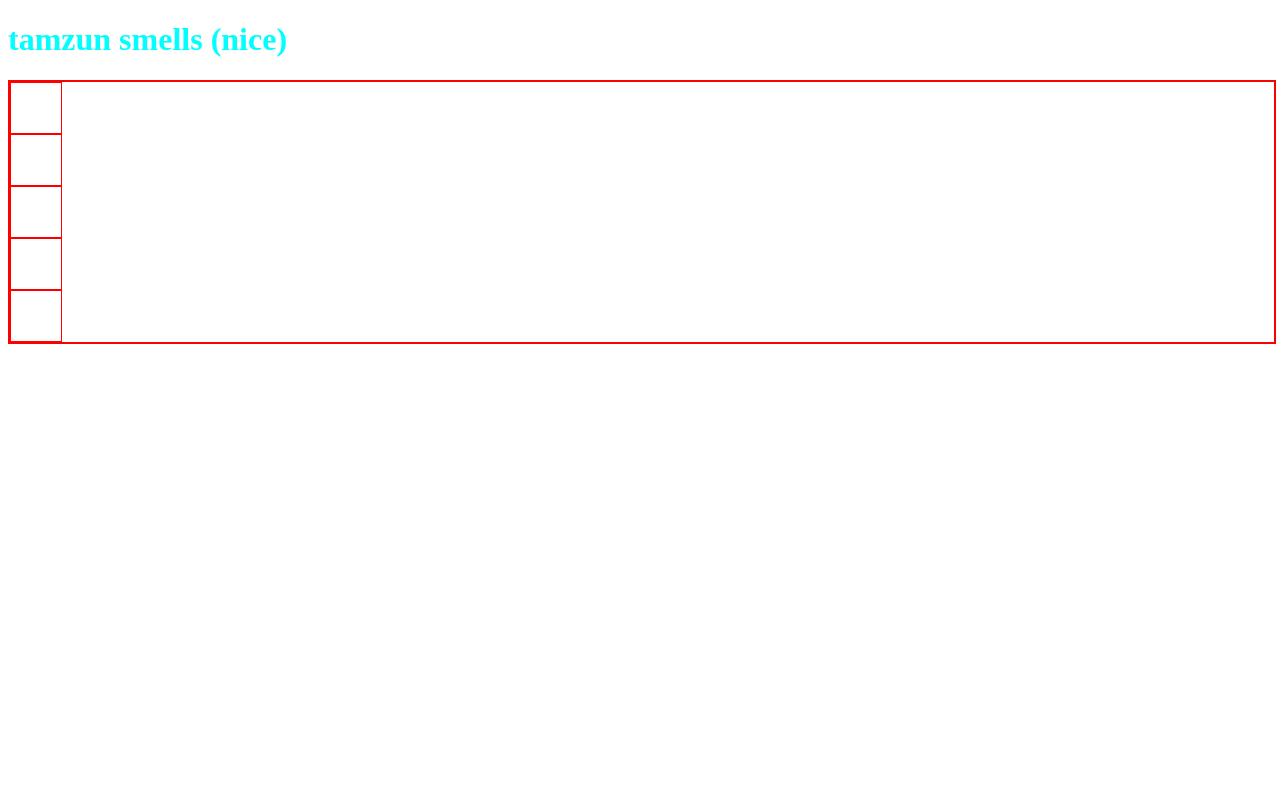
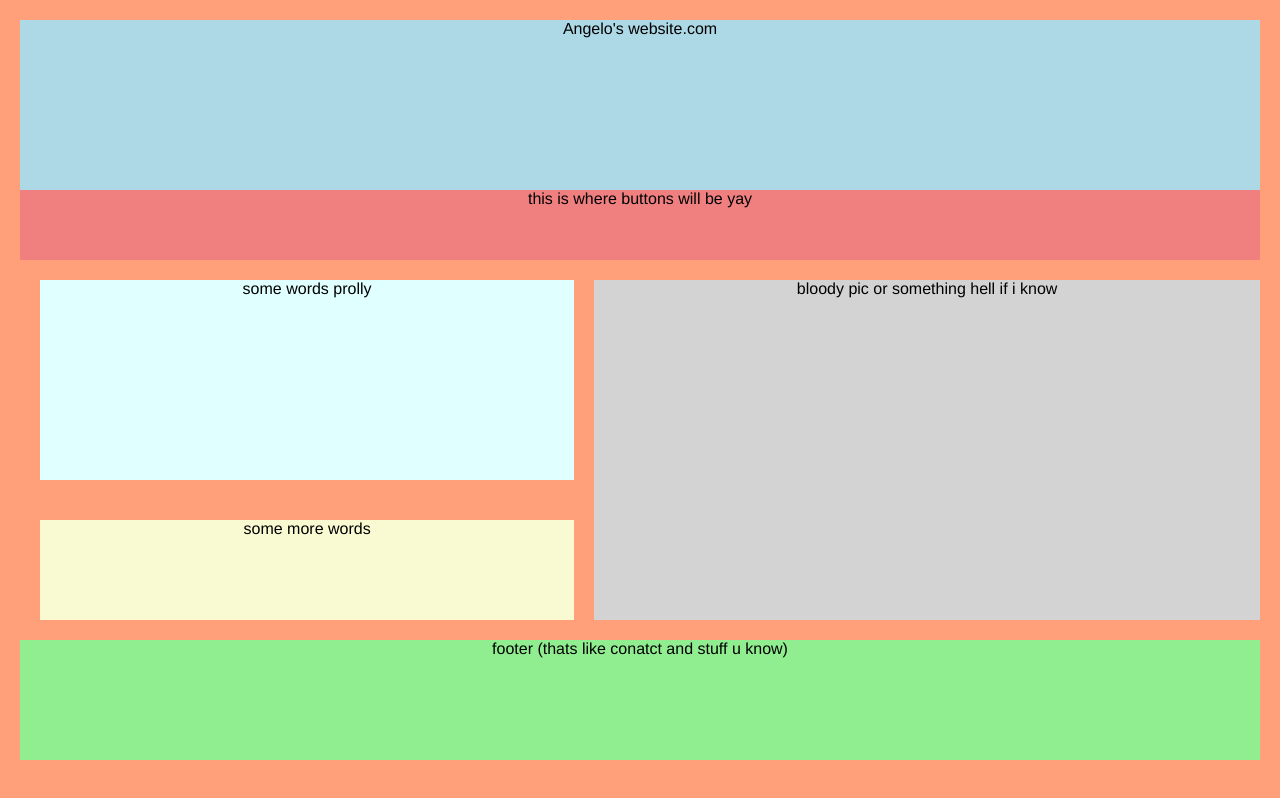
Before and after one commit to aaangelo/aaangelo.github.io, a plain HTML site: page index.html in a window 1280 px wide. Drawn offline with Linux system fonts and the light colour scheme.

Commit message:
grid and boxes
threw together a quick grid with a few boxes in it to give an idea of how the page will look

```diff
--- a/index.html
+++ b/index.html
@@ -4,16 +4,13 @@
     <title>Angelo's Portfolio</title>
     <link rel="stylesheet" href="style.css">
     </head>
-
-    <body>
-        <h1>tamzun smells (nice) </h1>
-        <div id="grid">
-            <div class="box" id="a"></div>
-            <div class="box" id="b"></div>
-            <div class="box" id="c"></div>
-            <div class="box" id="d"></div>
-            <div class="box" id="e"></div>
-        </div>
+    <body id="grid">
+            <header class="box">Angelo's website.com</header>
+            <nav class="box">this is where buttons will be yay</nav>
+            <div class="box" id="a"> some words prolly </div>
+            <div class="box" id="b"> some more words </div>
+            <div class="box" id="c"> bloody pic or something hell if i know </div>
+            <footer class="box">footer (thats like conatct and stuff u know)</footer>
     </body>
 
 </html>
--- a/style.css
+++ b/style.css
@@ -1,17 +1,67 @@
+html {
+    font-family: Helvetica, sans-serif, Arial;
+    background-color: lightsalmon;
+
+
+}
 #grid {
-    border: 2px solid red;
+    margin: 0%;
+    padding: 20px;
     display: grid;
-    width: 100%;
+    width: auto;
     height: auto;
+    grid-template-areas:"header  header"
+                        "nav   nav"
+                        "a  c"
+                        "b  c"
+                        "footer  footer";
+
 }
 
 .box {
-    border: 1px solid red;
-    width: 50px;
-    height: 50px;
-
+    text-align: center;
 }
 
 h1 {
     color: aqua;
 }
+
+header {
+    grid-area: header;
+    background-color: lightblue;
+    height: 170px;
+
+}
+
+nav {
+    grid-area: nav;
+    background-color: lightcoral;
+    height: 70px;
+}
+
+#a {
+    grid-area: a;
+    background-color: lightcyan;
+    height: 200px;
+    margin: 20px;
+}
+
+#b {
+    grid-area: b;
+    background-color: lightgoldenrodyellow;
+    height: 100px;
+    margin: 20px;
+}
+
+#c {
+    grid-area: c;
+    background-color: lightgray;
+    margin-top: 20px;
+    margin-bottom: 20px;
+}
+
+footer {
+    grid-area: footer;
+    background-color: lightgreen;
+    height: 120px;
+}
```
